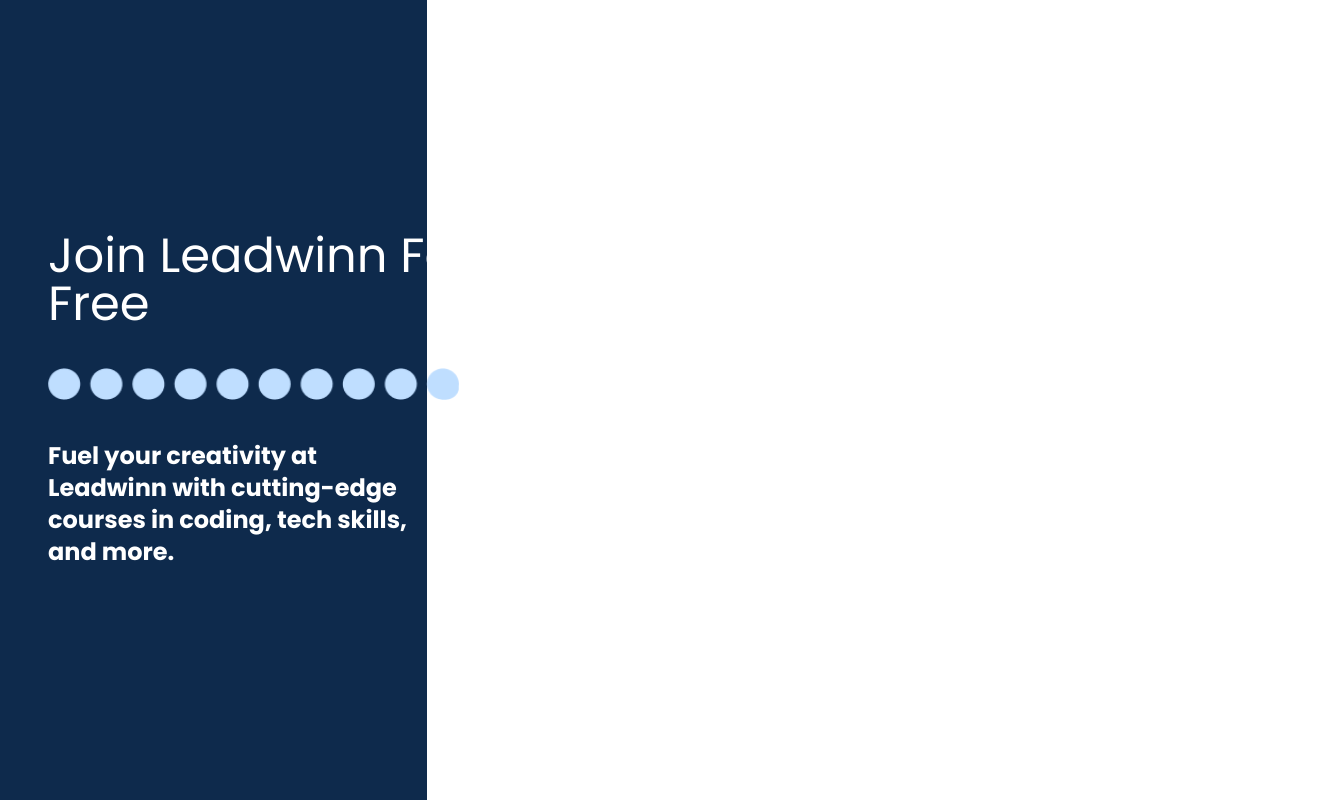
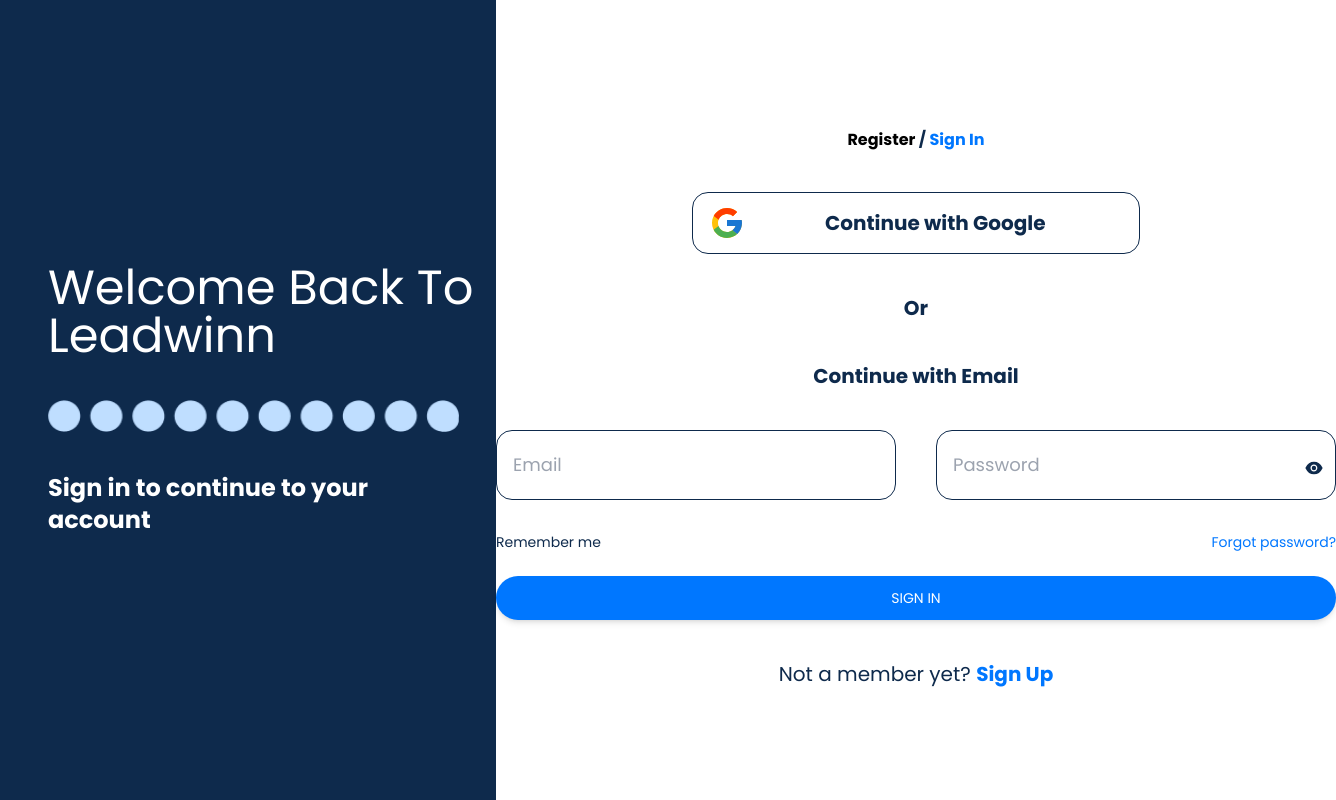
Before and after one commit to Adeleyeha-17/Leadwinn-Academy, a React (Vite) app: page /sign-in in a window 1280 px wide. Shown: the whole page, 1336 px wide, since content can reach past the window. Built offline with nearby package versions, Linux system fonts and the light colour scheme.

Commit message:
sign in component

```diff
--- a/package.json
+++ b/package.json
@@ -15,7 +15,7 @@
     "framer-motion": "^10.16.4",
     "react": "^18.2.0",
     "react-dom": "^18.2.0",
-    "react-icons": "^4.11.0",
+    "react-icons": "^4.12.0",
     "react-router-dom": "^6.16.0",
     "react-slick": "^0.29.0",
     "slick-carousel": "^1.8.1"
--- a/src/App.tsx
+++ b/src/App.tsx
@@ -9,6 +9,7 @@ import { Privacy } from "./pages/Privacy";
 import { Feedback } from "./pages/Feedback";
 import { AnimatePresence } from "framer-motion";
 import { Signin } from "./pages/Signin";
+import { Register } from "./pages/Register";
 
 function App() {
 
@@ -25,6 +26,7 @@ function App() {
             <Route path="/privacy" element={<Layout><Privacy /></Layout>} />
             <Route path="/feedback" element={<Layout><Feedback /></Layout>} />
             <Route path="/sign-in" element={<Signin />} />
+            <Route path="/register" element={<Register />} />
 
           </Routes>
         </Router>
--- /dev/null
+++ b/src/components/OAuth/OAuth.tsx
@@ -0,0 +1,15 @@
+import { FcGoogle } from 'react-icons/fc';
+
+export const OAuth = () => {
+  return (
+    <div>
+<button
+      type="button"
+      className="flex items-center w-[28rem] text-head-black px-4 py-3 text-xl font-bold hover:shadow-lg active:shadow-sm transition duration-150 ease-in-out rounded-2xl border border-head-black"
+    >
+      <FcGoogle className="text-4xl  bg-white rounded-full mr-20" />
+      Continue with Google
+    </button>
+    </div>
+  )
+}
--- /dev/null
+++ b/src/components/OAuth/index.tsx
@@ -0,0 +1,3 @@
+import { OAuth } from "./OAuth";
+
+export default OAuth;
--- /dev/null
+++ b/src/pages/Register.tsx
@@ -0,0 +1,44 @@
+import { Link, useLocation} from "react-router-dom"
+import dotImage from "../../src/assets/dots.png"
+import OAuth from "../components/OAuth";
+
+export const Register = () => {
+
+   const location = useLocation();
+
+   const routePathMatch = (route:string) => {
+     return location.pathname === route ? "text-hero-blue" : "text-black";
+   }
+
+  return (
+   <div className="h-screen flex font-poppins">
+
+   <div className="bg-head-black text-white w-6/12 h-screen flex flex-col justify-center ">
+   <div className=" w-[28rem] flex flex-col gap-10 ml-12">
+     <h2 className=" font-medium text-5xl">Join Leadwinn For Free</h2>
+     <img src={dotImage}  className="w-11/12"/>
+     <h4 className="w-[24rem] font-bold text-2xl">Fuel your creativity at Leadwinn with cutting-edge courses in coding, tech skills, and more.</h4>
+   </div>
+   </div>
+
+   <div className="w-full flex flex-col items-center pt-32">
+
+        <div className="flex items-center flex-col gap-10 text-xl text-head-black font-bold">
+        <span className="text-base font-bold"> <Link to="/register" className={`${routePathMatch("/register")}`}>Register</Link> / <Link to="/sign-in" className={`${routePathMatch("/sign-in")}`}>Sign In</Link></span>
+
+        <OAuth />
+
+        <h4>Or</h4>
+
+        <h1>Register with Email</h1>
+
+        <div>
+
+
+        </div>
+        </div>
+
+      </div>
+ </div>
+  )
+}
--- a/src/pages/Signin.tsx
+++ b/src/pages/Signin.tsx
@@ -1,15 +1,95 @@
+import { Link, useLocation } from "react-router-dom"
 import dotImage from "../../src/assets/dots.png"
+import OAuth from "../components/OAuth";
+import { AiFillEyeInvisible, AiFillEye } from "react-icons/ai";
+import { useState } from 'react';
+
 
 export const Signin = () => {
+
+  const location = useLocation();
+
+  const routePathMatch = (route: string) => {
+    return location.pathname === route ? "text-hero-blue" : "text-black";
+  }
+
+
+  const [formData, setFormData] = useState({
+    email: "",
+    password: "",
+    showPassword: false
+  })
+
+  const { email, password, showPassword } = formData
+
+  const onChange = (e) => {
+    const { name, value } = e.target
+    setFormData(prevState => ({
+      ...prevState,
+      [name]: value
+    }))
+  }
+
+  const toggleShowPassword = () => {
+    setFormData(prevState => ({
+      ...prevState,
+      showPassword: !prevState.showPassword
+    }))
+  }
   return (
-    <div className="h-screen">
+    <div className="h-screen flex font-poppins">
 
-      <div className="bg-head-black text-white w-4/12 h-screen flex flex-col justify-center font-poppins">
-      <div className=" w-[28rem] flex flex-col gap-10 ml-12">
-        <h2 className=" font-medium text-5xl">Join Leadwinn For Free</h2>
-        <img src={dotImage}  className="w-11/12"/>
-        <h4 className="w-[24rem] font-bold text-2xl">Fuel your creativity at Leadwinn with cutting-edge courses in coding, tech skills, and more.</h4>
+      <div className="bg-head-black text-white w-6/12 h-screen flex flex-col justify-center ">
+        <div className=" w-[28rem] flex flex-col gap-10 ml-12">
+          <h2 className=" font-medium text-5xl">Welcome Back To Leadwinn</h2>
+          <img src={dotImage} className="w-11/12" />
+          <h4 className="w-[24rem] font-bold text-2xl">Sign in to continue to your account</h4>
+        </div>
       </div>
+
+      <div className="w-full flex flex-col items-center pt-32">
+
+        <div className="flex items-center flex-col gap-10 text-xl text-head-black font-bold">
+          <span className="text-base font-bold"> <Link to="/register" className={`${routePathMatch("/register")}`}>Register</Link> / <Link to="/sign-in" className={`${routePathMatch("/sign-in")}`}>Sign In</Link></span>
+
+          <OAuth />
+
+          <h4>Or</h4>
+
+          <h1>Continue with Email</h1>
+
+          <div>
+
+            <form>
+              <div className="flex gap-10 mb-8">
+
+                <input className="w-[25rem] px-4 py-5 text-lg text-gray-700 font-medium bg-white rounded-2xl transition ease-in-out border border-head-black" type="text" name="email" value={email} placeholder="Email" onChange={onChange} />
+                <div className="relative">
+                  <input className="w-[25rem] px-4 py-5 text-lg text-gray-700 font-medium bg-white border border-head-black rounded-2xl transition ease-in-out" type={showPassword ? "text" : "password"} name="password" value={password} placeholder="Password" onChange={onChange} />
+                  {showPassword ? (
+                    <AiFillEyeInvisible className="absolute right-3 top-7 text-xl cursor-pointer" onClick={toggleShowPassword} />
+                  ) : (
+                    <AiFillEye className="absolute right-3 top-7 text-xl cursor-pointer" onClick={toggleShowPassword} />
+                  )}
+                </div>
+              </div>
+              <div className="flex justify-between whitespace-nowrap font-medium  sm:text-sm">
+                <p className="mb-6">
+                  Remember me
+                </p>
+                <p>
+                  <Link to="/forgot-password" className="text-hero-blue hover:text-blue-800 transition duration-200 ease-in-out">Forgot password?
+                  </Link></p>
+              </div>
+
+              <button className="w-full bg-hero-blue text-white px-7 py-3 text-sm font-medium uppercase rounded-3xl shadow-md hover:bg-blue-700 transition duration-150 ease-in-out hover:shadow-lg active:bg-blue-800" type="submit">Sign In</button>
+
+            </form>
+
+          </div>
+            <p className="mb-6 font-medium">{"Not a member yet?"} <Link to="/register" className="text-hero-blue font-semibold transition duration-200 ease-in-out ml-1 sm:ml-0"> Sign Up</Link></p>
+        </div>
+
       </div>
 
     </div>
```
Also changed, not shown: 1 other file (tests, documents, lock files or other folders).
